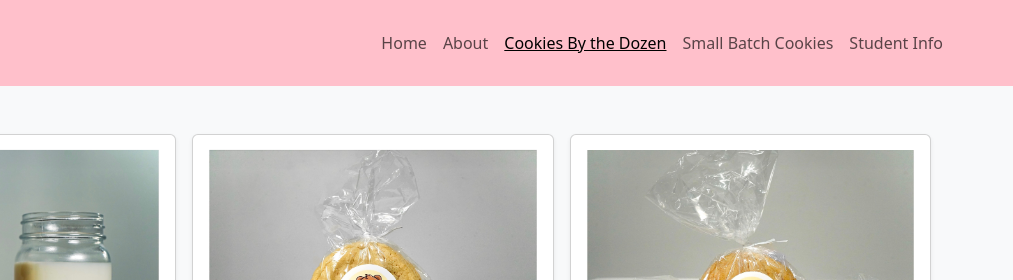
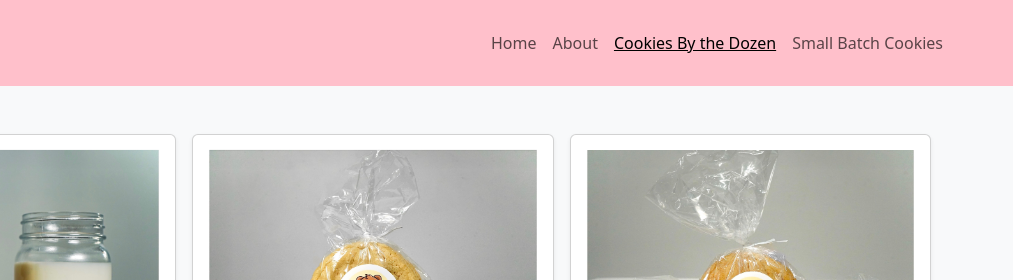
Before and after one commit to AFeeney10/webPractice, a plain HTML site: page productPage1.html in a window 1280 px wide. Shown: the top 280 px of the page, 267-1280 px from the left. Drawn offline with nearby package versions, Linux system fonts and the light colour scheme; a script that the page names is missing.

Commit message:
Update productPage1.html

```diff
--- a/productPage1.html
+++ b/productPage1.html
@@ -37,9 +37,6 @@
                     </li>
                     <li class="nav-item">
                         <a class="nav-link" href="./productPage2.html">Small Batch Cookies</a>
-                    </li>
-                    <li class="nav-item">
-                        <a class="nav-link" href="./studentInfo.html">Student Info</a>
                     </li>
                 </ul>
             </div>
```
